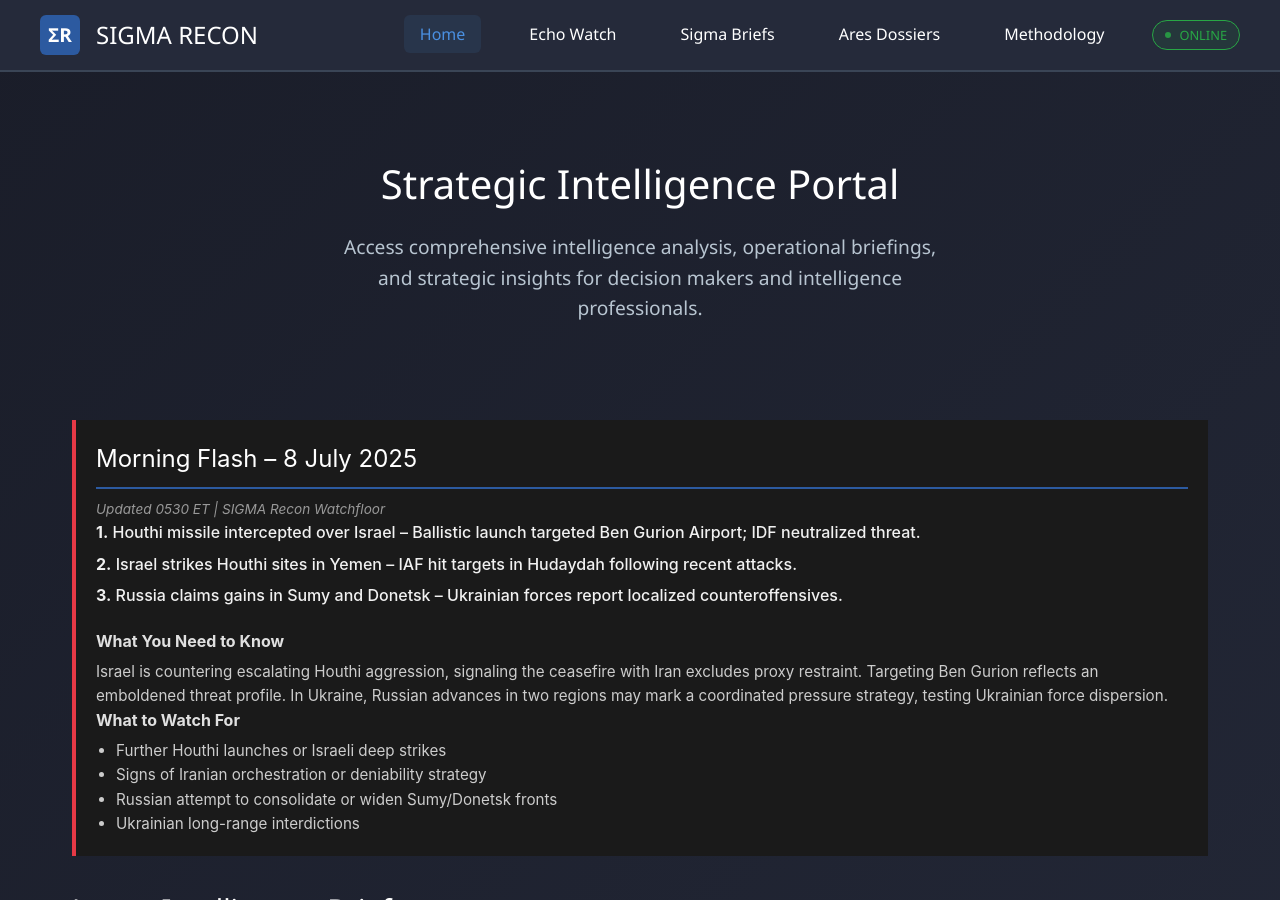
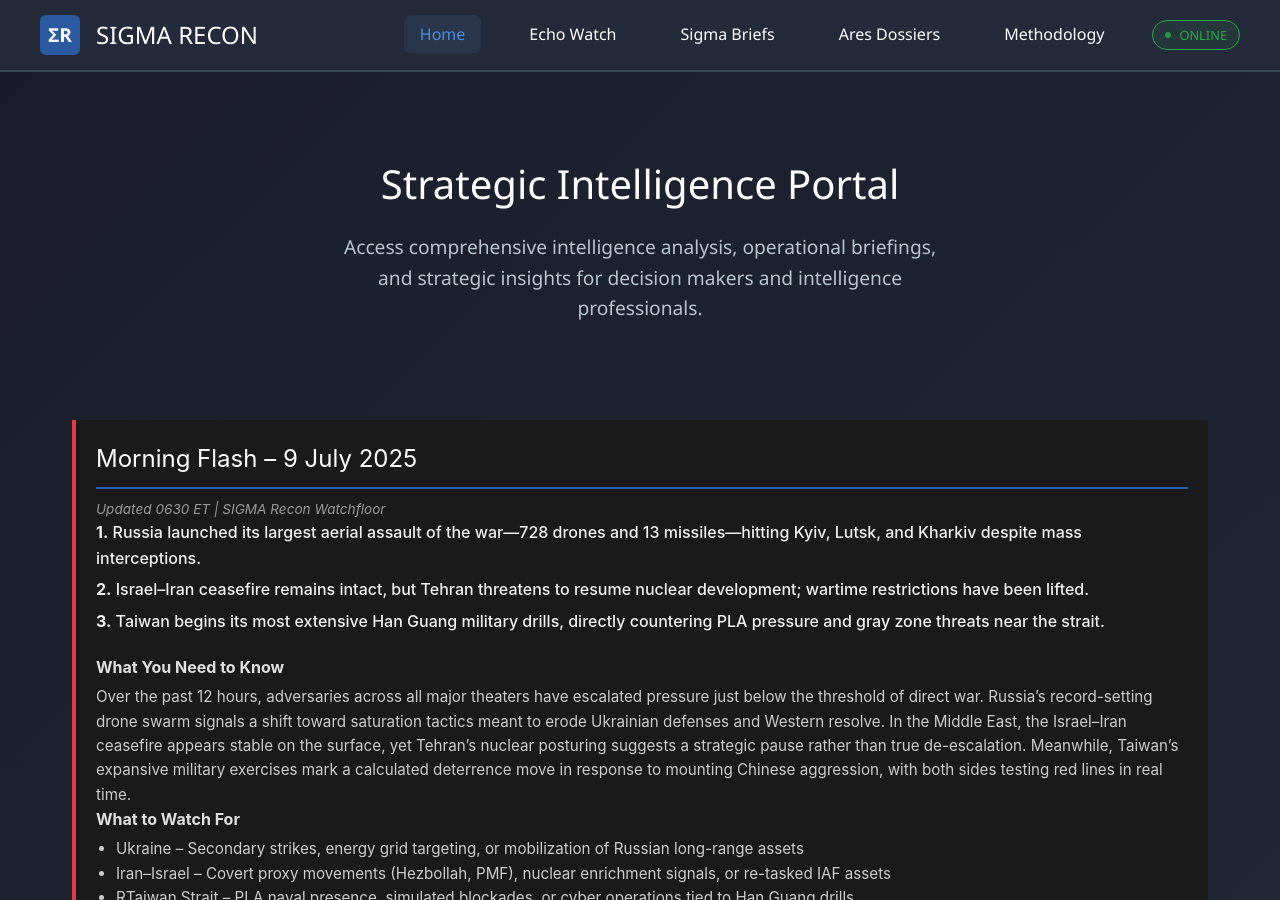
Before and after one commit to Monster52/SIGMA_Recon, a Jekyll site: the page built from index.html, in a window 1280 px wide and 900 px high. Built offline with Jekyll 4.4.1, drawn with Linux system fonts in a browser that asks for light colours; some of the changed text lies outside the part shown.

Commit message:
Update Morning Flash

```diff
--- a/index.html
+++ b/index.html
@@ -10,28 +10,26 @@ title: SIGMA Recon - Strategic Intelligence Portal
 
 <!-- Morning Flash Module -->
 <div class="morning-flash-container">
-  <h2 class="section-title">Morning Flash – 8 July 2025</h2>
-    <p class="flash-timestamp">Updated 0530 ET | SIGMA Recon Watchfloor</p>
+  <h2 class="section-title">Morning Flash – 9 July 2025</h2>
+    <p class="flash-timestamp">Updated 0630 ET | SIGMA Recon Watchfloor</p>
 
   <ul class="flash-bullets">
-    <li><strong>1.</strong> Houthi missile intercepted over Israel – Ballistic launch targeted Ben Gurion Airport; IDF neutralized threat.</li>
-    <li><strong>2.</strong> Israel strikes Houthi sites in Yemen – IAF hit targets in Hudaydah following recent attacks.</li>
-    <li><strong>3.</strong> Russia claims gains in Sumy and Donetsk – Ukrainian forces report localized counteroffensives.</li>
+    <li><strong>1.</strong> Russia launched its largest aerial assault of the war—728 drones and 13 missiles—hitting Kyiv, Lutsk, and Kharkiv despite mass interceptions.</li>
+    <li><strong>2.</strong> Israel–Iran ceasefire remains intact, but Tehran threatens to resume nuclear development; wartime restrictions have been lifted.</li>
+    <li><strong>3.</strong> Taiwan begins its most extensive Han Guang military drills, directly countering PLA pressure and gray zone threats near the strait.</li>
   </ul>
   <div class="flash-subsections">
     <div class="flash-need-to-know">
       <h4>What You Need to Know</h4>
-      <p>Israel is countering escalating Houthi aggression, signaling the ceasefire with Iran excludes proxy restraint. Targeting Ben Gurion reflects an emboldened threat profile.
-
-      In Ukraine, Russian advances in two regions may mark a coordinated pressure strategy, testing Ukrainian force dispersion.</p>
+      <p>Over the past 12 hours, adversaries across all major theaters have escalated pressure just below the threshold of direct war. Russia’s record-setting drone swarm signals a shift toward saturation tactics meant to erode Ukrainian defenses and Western resolve. In the Middle East, the Israel–Iran ceasefire appears stable on the surface, yet Tehran’s nuclear posturing suggests a strategic pause rather than true de-escalation. Meanwhile, Taiwan’s expansive military exercises mark a calculated deterrence move in response to mounting Chinese aggression, with both sides testing red lines in real time.</p>
     </div>
     <div class="flash-watch-for">
       <h4>What to Watch For</h4>
       <ul>
-        <li>Further Houthi launches or Israeli deep strikes</li>
-        <li>Signs of Iranian orchestration or deniability strategy</li>
-        <li>Russian attempt to consolidate or widen Sumy/Donetsk fronts</li>
-        <li>Ukrainian long-range interdictions</li>
+        <li>Ukraine – Secondary strikes, energy grid targeting, or mobilization of Russian long-range assets</li>
+        <li>Iran–Israel – Covert proxy movements (Hezbollah, PMF), nuclear enrichment signals, or re-tasked IAF assets</li>
+        <li>RTaiwan Strait – PLA naval presence, simulated blockades, or cyber operations tied to Han Guang drills</li>
+        <li>Global – Western aid response to Ukraine, Israeli cabinet posture shifts, U.S. Indo-Pacific alignment</li>
       </ul>
     </div>
   </div>
```
